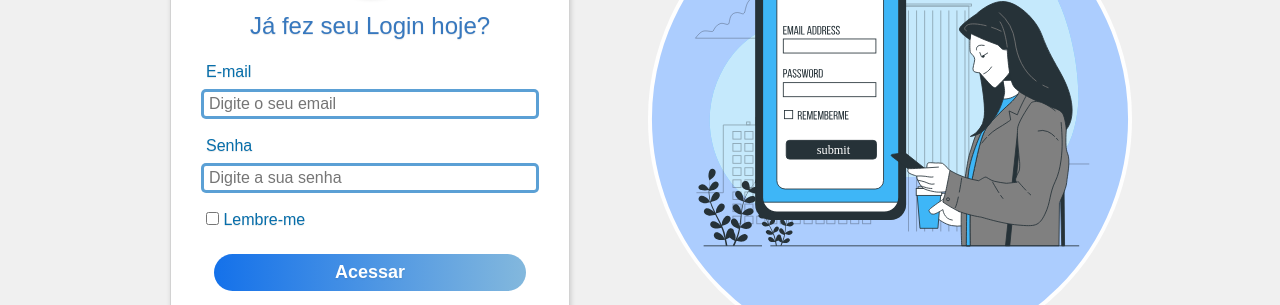
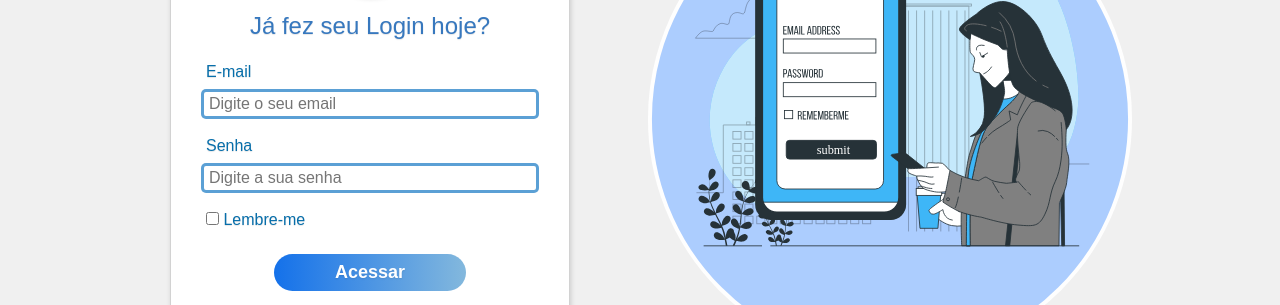
Before and after one commit to 3vilacio/AWS, a plain HTML site: page sections/login.html in a window 1280 px wide. Shown: the part 453-758 px from the top of the page. Drawn offline with nearby package versions, Linux system fonts and the light colour scheme.

Commit message:
diminuição dos botões da tela de login

```diff
--- a/assets/css/login.css
+++ b/assets/css/login.css
@@ -81,7 +81,7 @@ main{
 
 .card_form > button{
   background-image: linear-gradient(to right, #1471ea, #83b8dd );
-  width: 100%;
+  width: 12rem;
   border-radius: 30px;
   padding: 5px;
   color: white;
```
